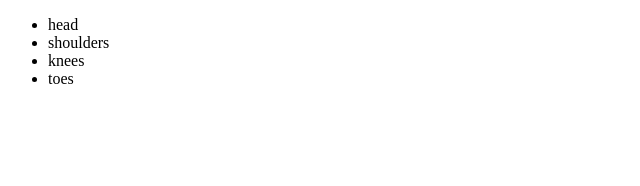
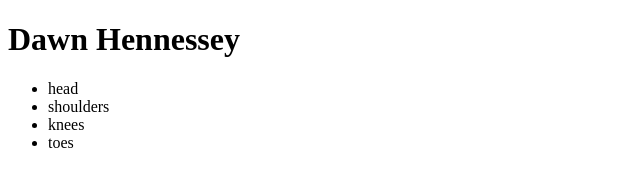
Before and after one commit to DawnMarina/My_First_Repo, a plain HTML site: page index.html in a window 1280 px wide. Shown: the whole page, without its empty margins (0-640 px from the left). Drawn offline with Linux system fonts and the light colour scheme.

Commit message:
add my name

```diff
--- a/index.html
+++ b/index.html
@@ -6,11 +6,13 @@
     <title>Document</title>
 </head>
 <body>
+    <h1>Dawn Hennessey</h1>
     <ul>
         <li>head</li>
         <li>shoulders</li>
         <li>knees</li>
         <li>toes</li>
     </ul>
+
 </body>
 </html>
```
